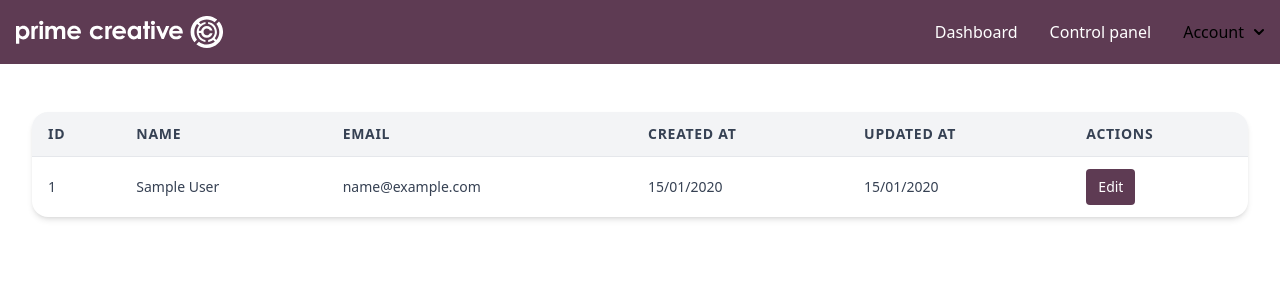
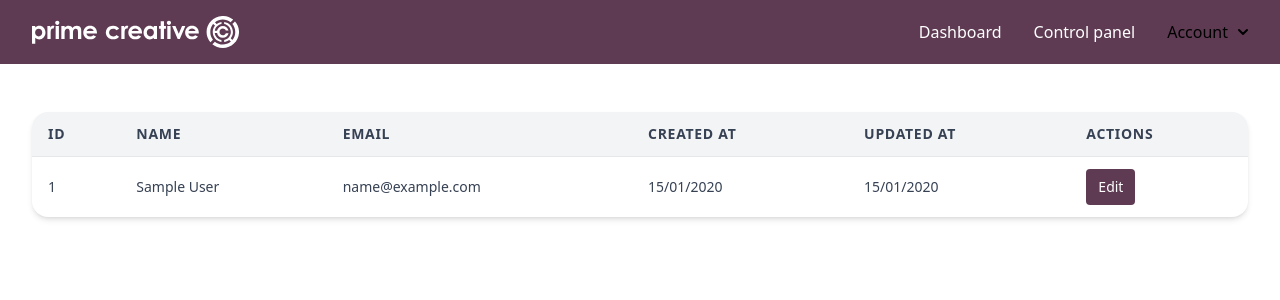
Before and after one commit to lsblackburn/Annual-Leave-Booker, a Flask app: page /controlpanel in a window 1280 px wide. Shown: the top 300 px of the page. Run offline with Flask 3, Linux system fonts and the light colour scheme; the visitor is signed in with stand-in values (Sample User, id 1); tables that the repository leaves empty hold one stand-in row (values such as "Sample post"); some libraries are stand-ins or nearby versions.

Commit message:
Amended margins of navigation component

```diff
--- a/templates/components/nav.html
+++ b/templates/components/nav.html
@@ -1,5 +1,5 @@
 <nav class="bg-white border-gray-200 dark:bg-gray-900 dark:border-gray-700 mb-12">
-    <div class="max-w-screen-xl flex flex-wrap items-center justify-between mx-auto p-4">
+    <div class="container mx-auto px-4 sm:px-6 lg:px-8 flex flex-wrap items-center justify-between mx-auto p-4">
         <a href="/" class="flex items-center space-x-3 rtl:space-x-reverse">
             <img src="{{ url_for('static', filename='assets/logo.svg') }}" class="h-8" alt="Prime Creative Logo" />
         </a>
```
